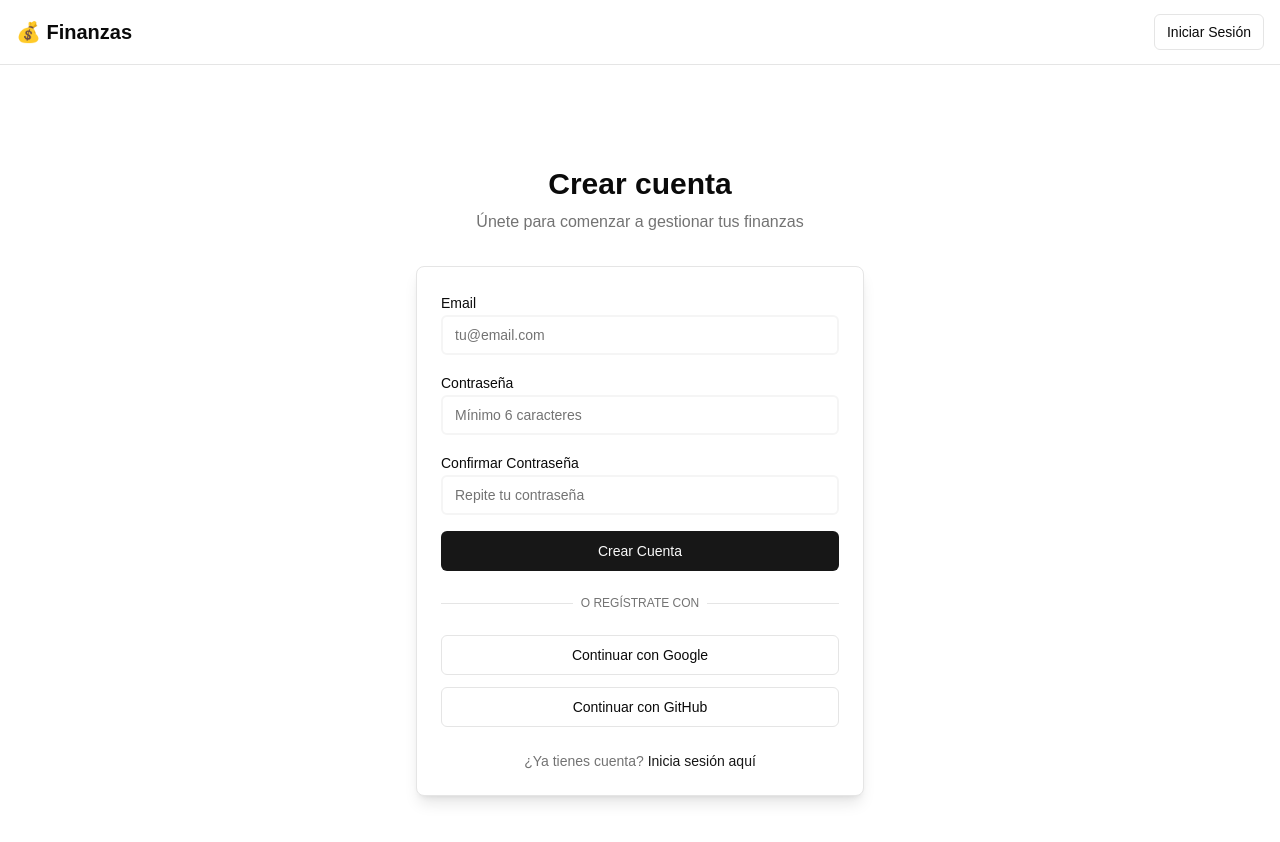
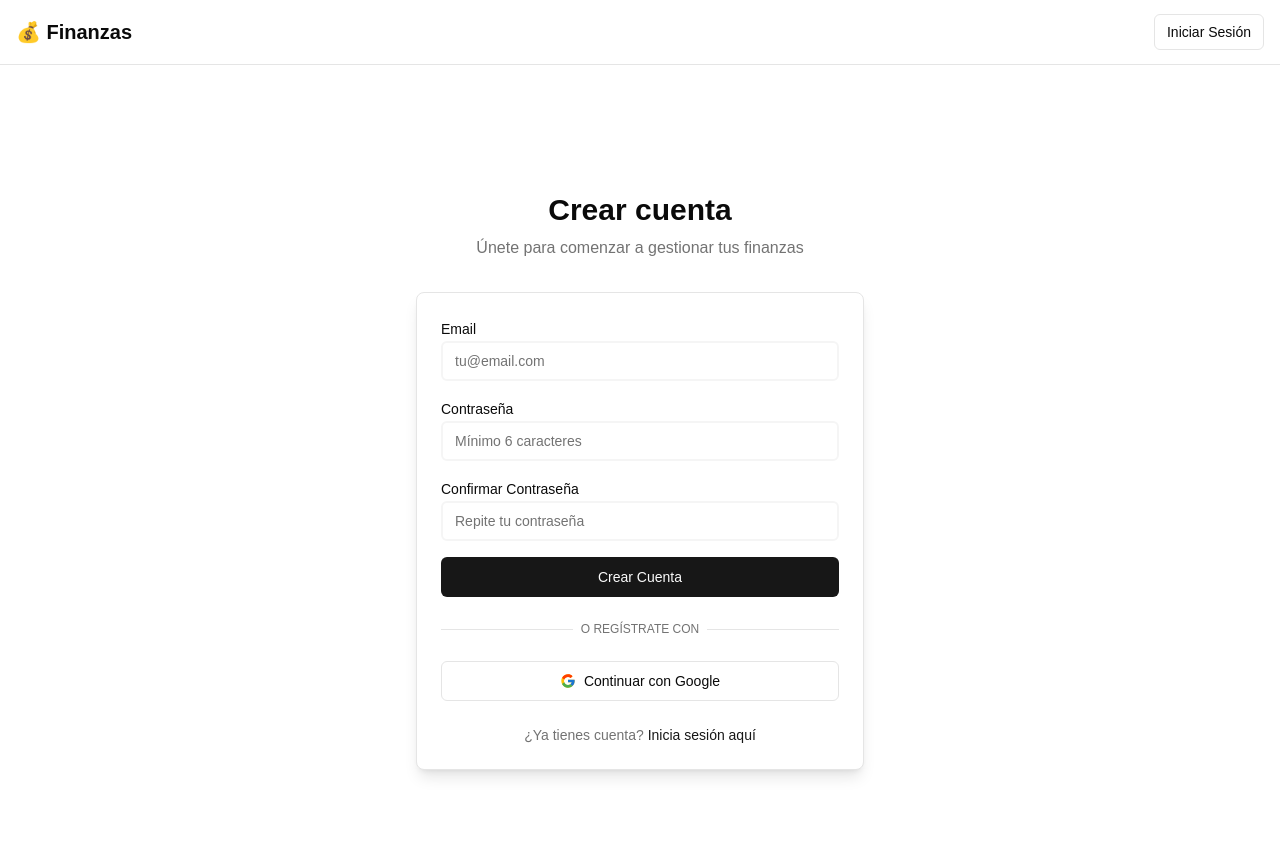
Before and after one commit to IgnacioAroza/personal_finances, a Next.js app: page /auth/signup in a window 1280 px wide. Shown: the top 842 px of the page. Built offline with nearby package versions, Linux system fonts and the light colour scheme; no server answers.

Commit message:
feat: añadir soporte para inicio de sesión con Google y eliminar opción de GitHub en las páginas de inicio de sesión y registro

```diff
--- a/app/auth/signin/page.tsx
+++ b/app/auth/signin/page.tsx
@@ -5,6 +5,7 @@ import { createClient } from '@/lib/supabase/client'
 import { Button } from '@/components/ui/button'
 import { Input, Label } from '@/components/ui/form'
 import { LoadingSpinner } from '@/components/ui/loading'
+import { FcGoogle } from 'react-icons/fc'
 import Link from 'next/link'
 import { useRouter } from 'next/navigation'
 
@@ -39,20 +40,6 @@ export default function SignInPage() {
     setLoading(true)
     const { error } = await supabase.auth.signInWithOAuth({
       provider: 'google',
-      options: {
-        redirectTo: `${window.location.origin}/auth/callback`
-      }
-    })
-    if (error) {
-      setError(error.message)
-      setLoading(false)
-    }
-  }
-
-  const handleGitHubSignIn = async () => {
-    setLoading(true)
-    const { error } = await supabase.auth.signInWithOAuth({
-      provider: 'github',
       options: {
         redirectTo: `${window.location.origin}/auth/callback`
       }
@@ -133,19 +120,12 @@ export default function SignInPage() {
                 onClick={handleGoogleSignIn}
                 disabled={loading}
               >
-                {loading ? <LoadingSpinner size="sm" className="mr-2" /> : null}
+                {loading ? (
+                  <LoadingSpinner size="sm" className="mr-2" />
+                ) : (
+                  <FcGoogle className="mr-2 h-4 w-4" />
+                )}
                 Continuar con Google
-              </Button>
-
-              <Button
-                type="button"
-                variant="outline"
-                className="w-full"
-                onClick={handleGitHubSignIn}
-                disabled={loading}
-              >
-                {loading ? <LoadingSpinner size="sm" className="mr-2" /> : null}
-                Continuar con GitHub
               </Button>
             </div>
           </div>
--- a/app/auth/signup/page.tsx
+++ b/app/auth/signup/page.tsx
@@ -5,6 +5,7 @@ import { createClient } from '@/lib/supabase/client'
 import { Button } from '@/components/ui/button'
 import { Input, Label } from '@/components/ui/form'
 import { LoadingSpinner } from '@/components/ui/loading'
+import { FcGoogle } from 'react-icons/fc'
 import Link from 'next/link'
 
 export default function SignUpPage() {
@@ -54,20 +55,6 @@ export default function SignUpPage() {
     setLoading(true)
     const { error } = await supabase.auth.signInWithOAuth({
       provider: 'google',
-      options: {
-        redirectTo: `${window.location.origin}/auth/callback`
-      }
-    })
-    if (error) {
-      setError(error.message)
-      setLoading(false)
-    }
-  }
-
-  const handleGitHubSignUp = async () => {
-    setLoading(true)
-    const { error } = await supabase.auth.signInWithOAuth({
-      provider: 'github',
       options: {
         redirectTo: `${window.location.origin}/auth/callback`
       }
@@ -167,19 +154,12 @@ export default function SignUpPage() {
                 onClick={handleGoogleSignUp}
                 disabled={loading}
               >
-                {loading ? <LoadingSpinner size="sm" className="mr-2" /> : null}
+                {loading ? (
+                  <LoadingSpinner size="sm" className="mr-2" />
+                ) : (
+                  <FcGoogle className="mr-2 h-4 w-4" />
+                )}
                 Continuar con Google
-              </Button>
-
-              <Button
-                type="button"
-                variant="outline"
-                className="w-full"
-                onClick={handleGitHubSignUp}
-                disabled={loading}
-              >
-                {loading ? <LoadingSpinner size="sm" className="mr-2" /> : null}
-                Continuar con GitHub
               </Button>
             </div>
           </div>
--- a/package.json
+++ b/package.json
@@ -23,6 +23,7 @@
     "react": "19.1.0",
     "react-dom": "19.1.0",
     "react-hook-form": "^7.62.0",
+    "react-icons": "^5.5.0",
     "recharts": "^3.1.2",
     "zod": "^4.0.17"
   },
```
Also changed, not shown: 1 other file (tests, documents, lock files or other folders).
